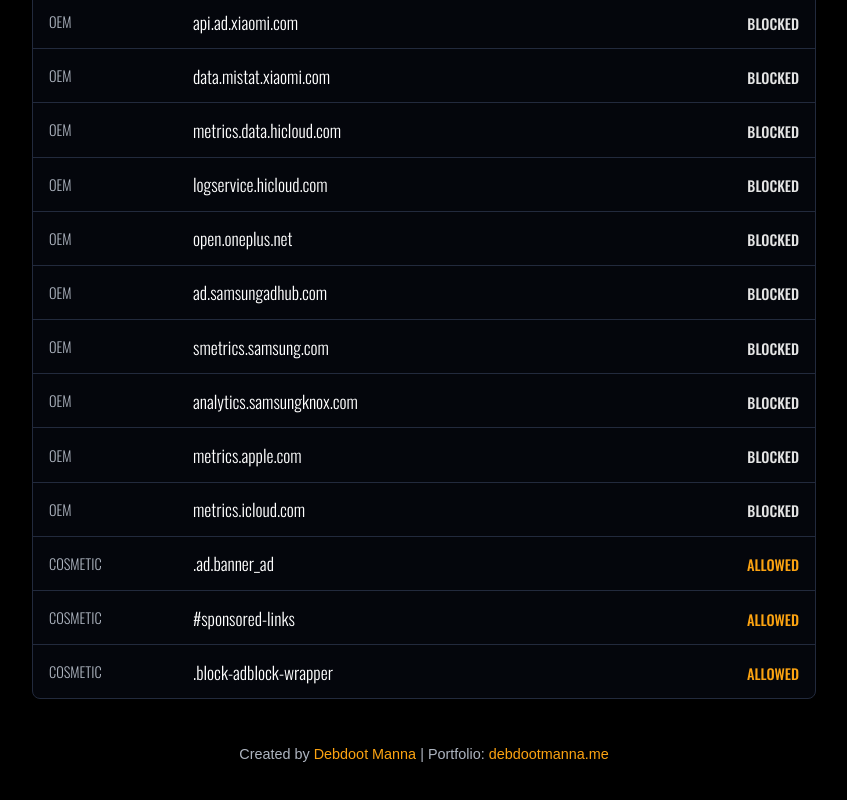
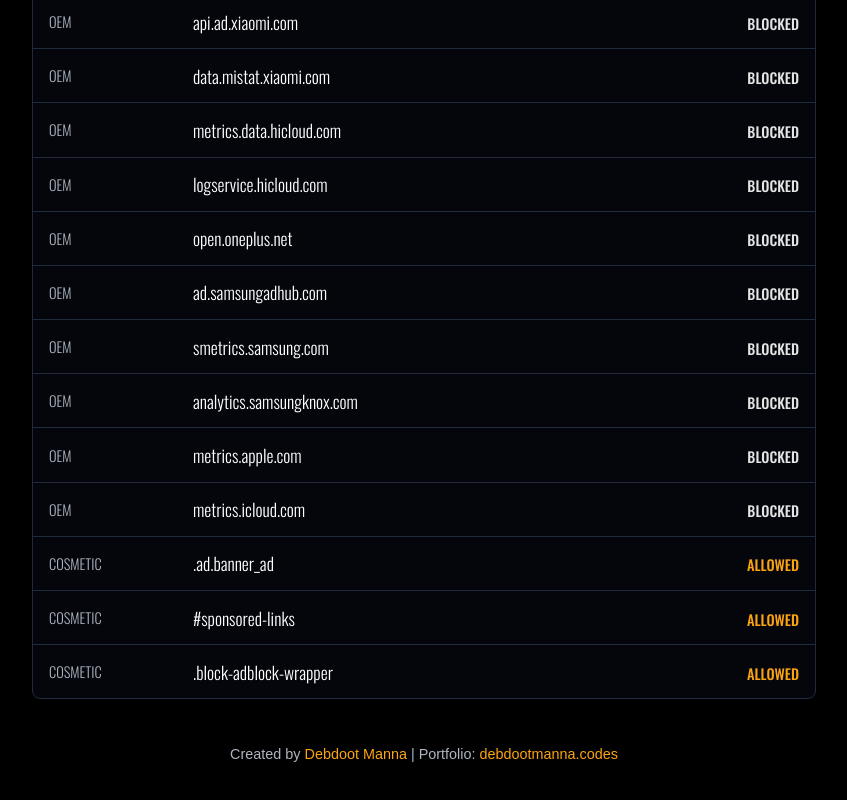
Before and after one commit to DebdootManna/adblock-defence-check, a React (Vite) app: page / in a window 1280 px wide. Shown: the part 1882-2682 px from the top of the page, without its empty margins (0-847 px from the left). Built offline with nearby package versions, Linux system fonts and the light colour scheme; no server answers.

Commit message:
Update portfolio link in footer

```diff
--- a/src/App.jsx
+++ b/src/App.jsx
@@ -102,7 +102,7 @@
           <footer className="footer">
             <p>
               Created by <a href="https://github.com/DebdootManna" target="_blank" rel="noopener noreferrer">Debdoot Manna</a> |
-              Portfolio: <a href="https://debdootmanna.me" target="_blank" rel="noopener noreferrer">debdootmanna.me</a>
+              Portfolio: <a href="https://debdootmanna.codes" target="_blank" rel="noopener noreferrer">debdootmanna.codes</a>
             </p>
           </footer>
         </div>
```
